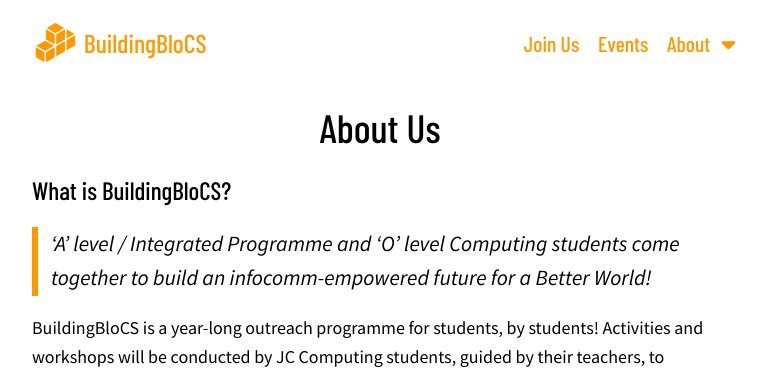
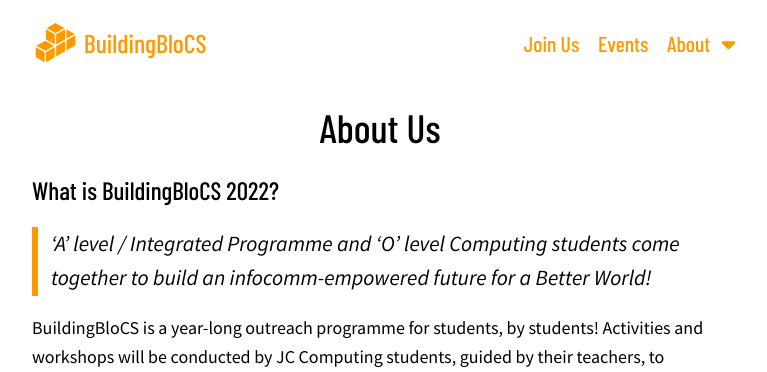
Before and after one commit to buildingblocs/2022, a Jekyll site: the page built from about/about-us/index.md, in a window 1280 px wide and 943 px high. Shown: the top 372 px of the window, without its empty margins (260-1027 px from the left). Built offline with Jekyll 4.4.1, drawn with Linux system fonts in a browser that asks for light colours; nearby versions of some CDN libraries; some web fonts are replaced; our own code applies the rules of GitHub Pages for plain Markdown files.

Commit message:
Update index.md

```diff
--- a/about/about-us/index.md
+++ b/about/about-us/index.md
@@ -5,7 +5,7 @@
 
 # About Us
 
-### What is BuildingBloCS?
+### What is BuildingBloCS 2022?
 
 > &lsquo;A&rsquo; level / Integrated Programme and &lsquo;O&rsquo; level Computing students come together to build an infocomm-empowered future for a Better World!
 
```
